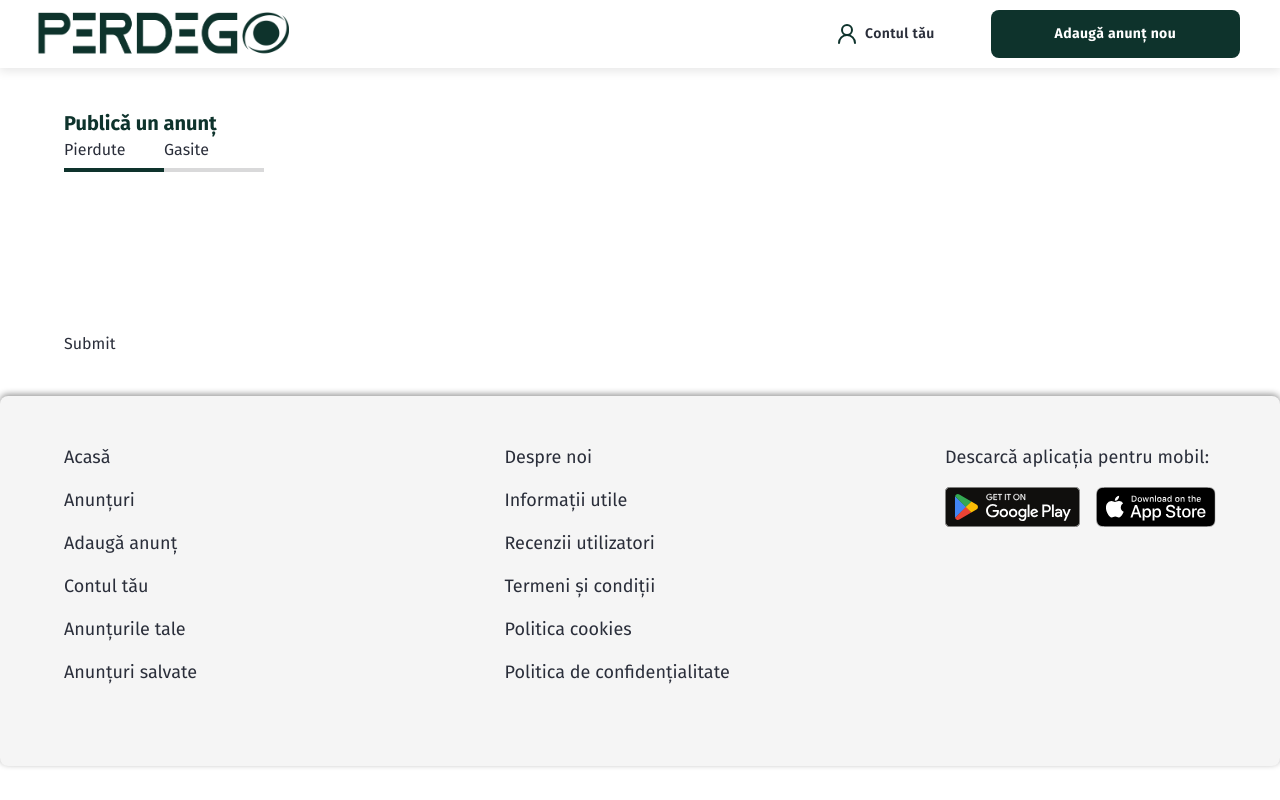
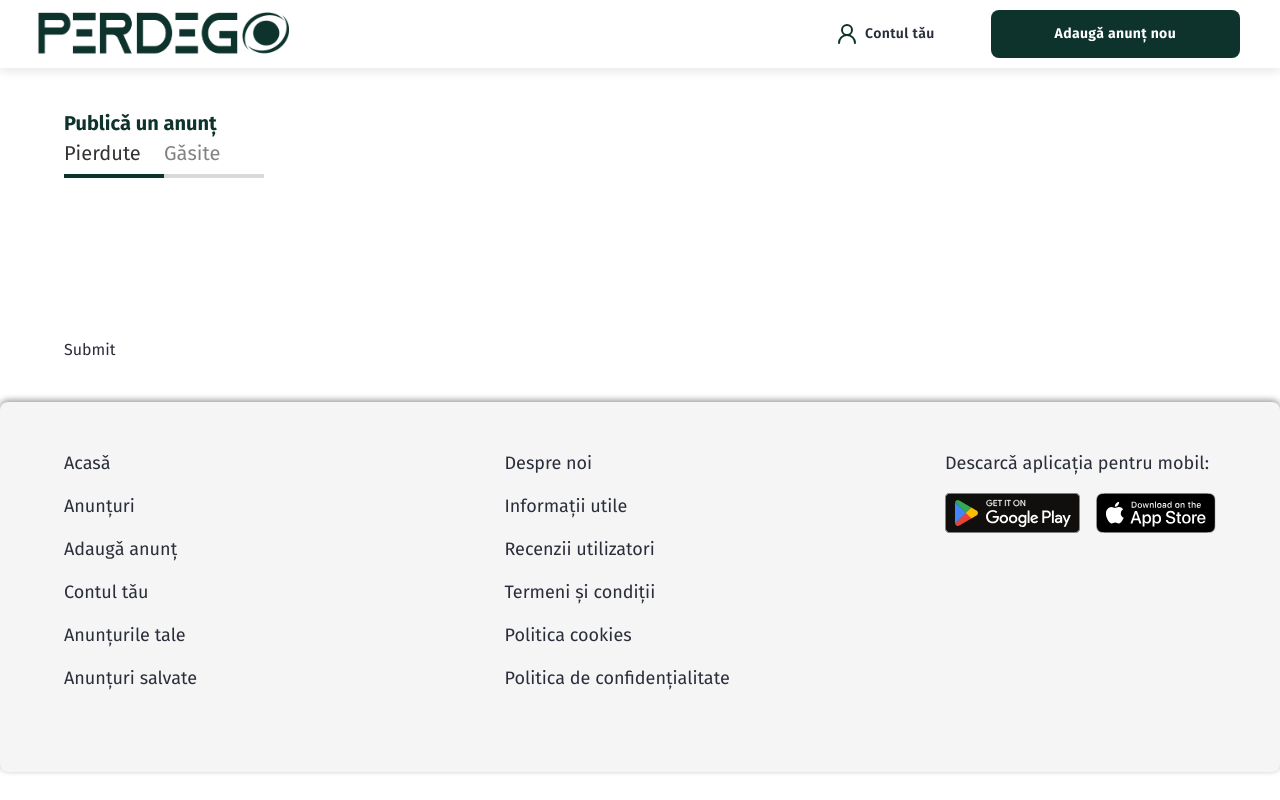
Before and after one commit to alexandruale26/perdego-full, a React (Vite) app in the folder client/: page /anunturi/nou in a window 1280 px wide. Built offline with nearby package versions, Linux system fonts and the light colour scheme.

Commit message:
before putting radio inside label

```diff
--- a/client/src/components/RadioSelector.jsx
+++ b/client/src/components/RadioSelector.jsx
@@ -15,10 +15,16 @@ const RadioSelector = forwardRef(({ className, formControl }, ref) => {
 
   useEffect(() => {
     const inputs = parentRef.current.querySelectorAll("input");
+    const labels = parentRef.current.querySelectorAll("label");
+
     inputs.forEach((field, index) => {
       const isChecked = field.hasAttribute("checked");
-
-      if (isChecked) setSelected(index);
+      if (isChecked) {
+        labels[index].style.color = "var(--grey)";
+        setSelected(index);
+      } else {
+        labels[index].style.color = "var(--grey3)";
+      }
     });
   });
 
@@ -48,7 +54,7 @@ const RadioSelector = forwardRef(({ className, formControl }, ref) => {
                   <FormControl>
                     <RadioSelectorItem value="gasite" hidden />
                   </FormControl>
-                  <RadioLabel>Gasite</RadioLabel>
+                  <RadioLabel>Gǎsite</RadioLabel>
                 </FormItem>
               </div>
               <div className="relative w-full h-1 bg-grey-5">
@@ -81,8 +87,8 @@ const RadioLabel = (props) => {
     <div className="flex w-full h-full">
       <label
         htmlFor={formItemId}
-        className="w-full pb-1.5"
         tabIndex={0}
+        className="w-full pb-1.5 text-lg cursor-pointer select-none"
         {...props}
       />
     </div>
@@ -91,19 +97,3 @@ const RadioLabel = (props) => {
 RadioLabel.displayName = "RadioSelector.Label";
 
 export default RadioSelector;
-
-/*
-<FormItem className="w-full space-y-0">
-                      <FormControl>
-                        <RadioSelectorItem value="pierdute" hidden />
-                      </FormControl>
-                      <RadioLabel>Pierdute</RadioLabel>
-                    </FormItem>
-
-                    <FormItem className="w-full space-y-0">
-                      <FormControl>
-                        <RadioSelectorItem value="gasite" hidden />
-                      </FormControl>
-                      <RadioLabel>Gasite</RadioLabel>
-                    </FormItem>
-*/
--- a/client/src/index.css
+++ b/client/src/index.css
@@ -39,6 +39,7 @@
     --black: #2a2e3a;
     --grey: #333;
     --grey2: #4e4e4d;
+    --grey3: #828282;
   }
 
   .dark {
--- a/client/tailwind.config.js
+++ b/client/tailwind.config.js
@@ -49,7 +49,7 @@ export default {
 
         grey: "var(--grey)",
         "grey-2": "var(--grey2)",
-        "grey-3": "#828282",
+        "grey-3": "var(--grey3)",
         "grey-4": "#bdbdbd",
         "grey-5": "#d9d9da",
         "grey-6": "#f5f5f5",
```
